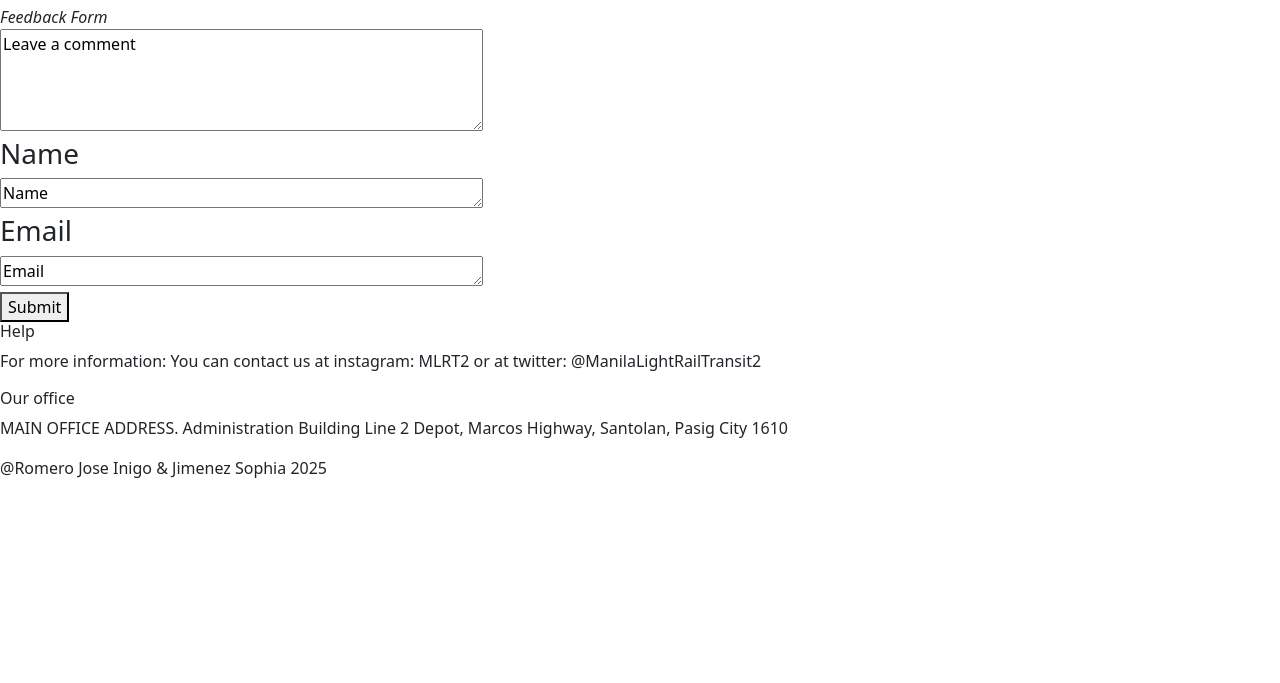
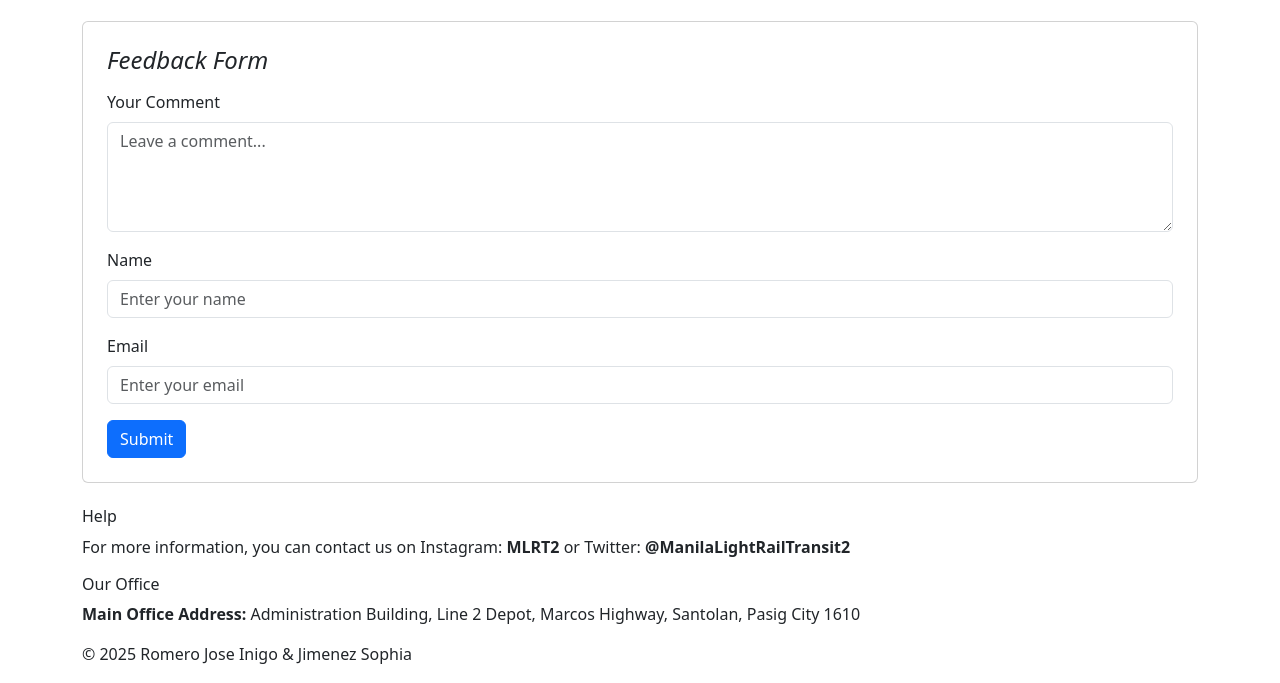
Before and after one commit to inigocode/LP_ICT9Sapphire_Q3Project_Romero-Jimenez, a plain HTML site: page page3.html in a window 1280 px wide. Shown: the part 117-800 px from the top of the page. Drawn offline with nearby package versions, Linux system fonts and the light colour scheme.

Commit message:
Update page3.html

```diff
--- a/page3.html
+++ b/page3.html
@@ -4,49 +4,47 @@
     <meta charset="UTF-8">
     <meta name="viewport" content="width=device-width, initial-scale=1.0">
     <title>Contact LRT2 Headquarters</title>
-    <link href="https://cdn.jsdelivr.net/npm/bootstrap@5.3.3/dist/css/bootstrap.min.css"; rel="stylesheet">
-    <script src="https://cdn.jsdelivr.net/npm/bootstrap@5.3.3/dist/js/bootstrap.bundle.min.js"></script>;
+    <link href="https://cdn.jsdelivr.net/npm/bootstrap@5.3.3/dist/css/bootstrap.min.css" rel="stylesheet">
+    <script src="https://cdn.jsdelivr.net/npm/bootstrap@5.3.3/dist/js/bootstrap.bundle.min.js"></script>
 </head>
-<body>
-    <div id="Comment">
+<body class="container mt-4">
+    <div id="comment" class="text-center mb-4">
         <h1>Leave a comment</h1>
         <h3>We value your comments</h3>
     </div>
 
-    <div id="form">
-        <summary>
-            <i>Feedback Form</i>
-        </summary>
-        <form>
-            <textarea rows = 4 cols="50">Leave a comment</textarea>
+    <div class="card p-4">
+        <h4 class="mb-3"><i>Feedback Form</i></h4>
+        <form id="feedbackForm">
+            <div class="mb-3">
+                <label for="comment" class="form-label">Your Comment</label>
+                <textarea id="comment" class="form-control" rows="4" placeholder="Leave a comment..."></textarea>
+            </div>
+            <div class="mb-3">
+                <label for="name" class="form-label">Name</label>
+                <input type="text" id="name" class="form-control" placeholder="Enter your name">
+            </div>
+            <div class="mb-3">
+                <label for="email" class="form-label">Email</label>
+                <input type="email" id="email" class="form-control" placeholder="Enter your email">
+            </div>
+            <button type="button" class="btn btn-primary" onclick="submitForm()">Submit</button>
         </form>
     </div>
 
-    <div id="name">
-        <h3>Name</h3>
-        <textarea rows = 1 cols="50">Name</textarea>
+    <div id="help" class="mt-4">
+        <h6>Help</h6>
+        <p>For more information, you can contact us on Instagram: <strong>MLRT2</strong> or Twitter: <strong>@ManilaLightRailTransit2</strong></p>
+        <h6>Our Office</h6>
+        <p><strong>Main Office Address:</strong> Administration Building, Line 2 Depot, Marcos Highway, Santolan, Pasig City 1610</p>
+        <p>&copy; 2025 Romero Jose Inigo & Jimenez Sophia</p>
     </div>
 
-    <div id="email">
-        <h3>Email</h3>
-        <textarea rows = 1 cols="50">Email</textarea>
-    </div>
-
-<button onclick="myFunction()">Submit</button>
-
-<script>
-function myFunction() {
-  alert("Submitted!");
-}
-</script>
-
-
-    <div id="help">
-        <h6>Help</h6>
-        <p>For more information: You can contact us at instagram: MLRT2 or at twitter: @ManilaLightRailTransit2</p>
-        <h6>Our office</h6>
-        <p>MAIN OFFICE ADDRESS. Administration Building Line 2 Depot, Marcos Highway, Santolan, Pasig City 1610</p>
-        <p>@Romero Jose Inigo & Jimenez Sophia 2025</p>
-    </div>
+    <script>
+        function submitForm() {
+            alert("Your feedback has been submitted successfully!");
+            document.getElementById("feedbackForm").reset();
+        }
+    </script>
 </body>
 </html>
```
